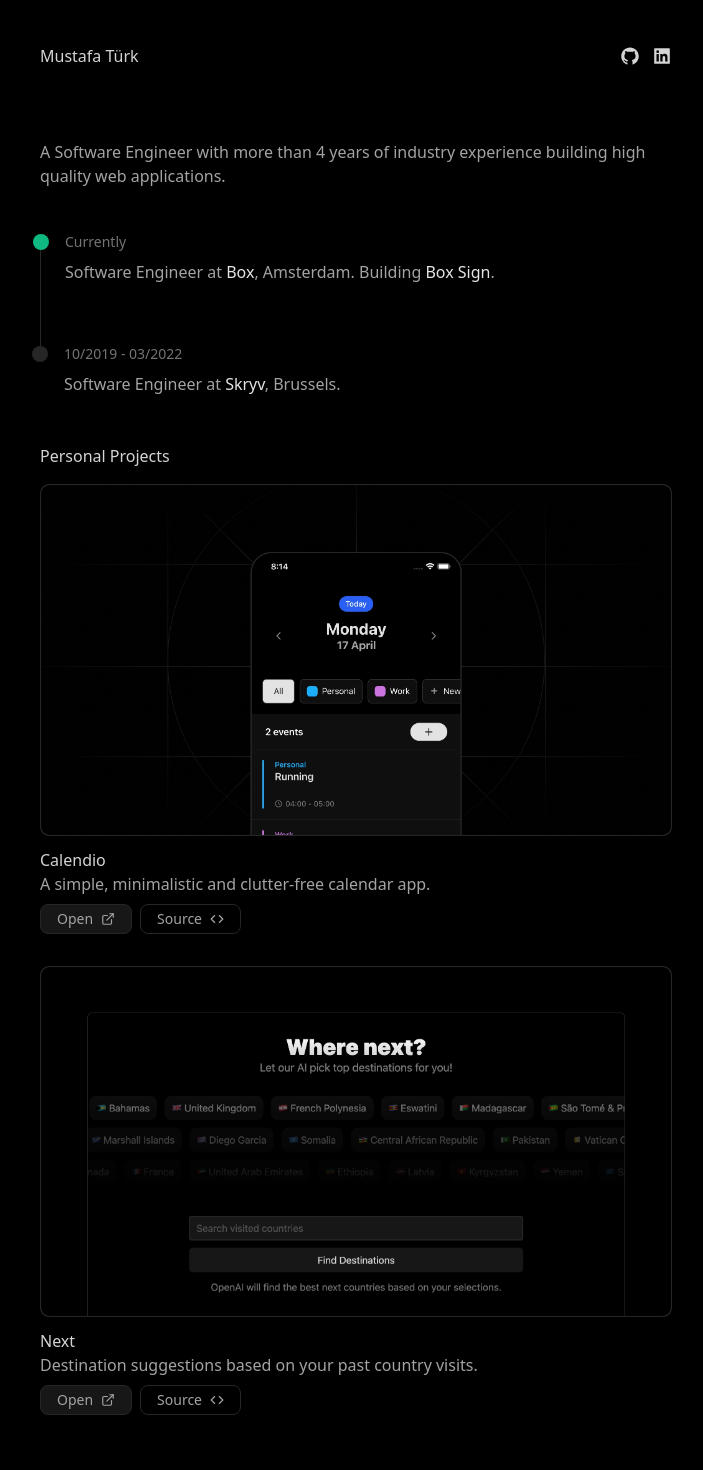
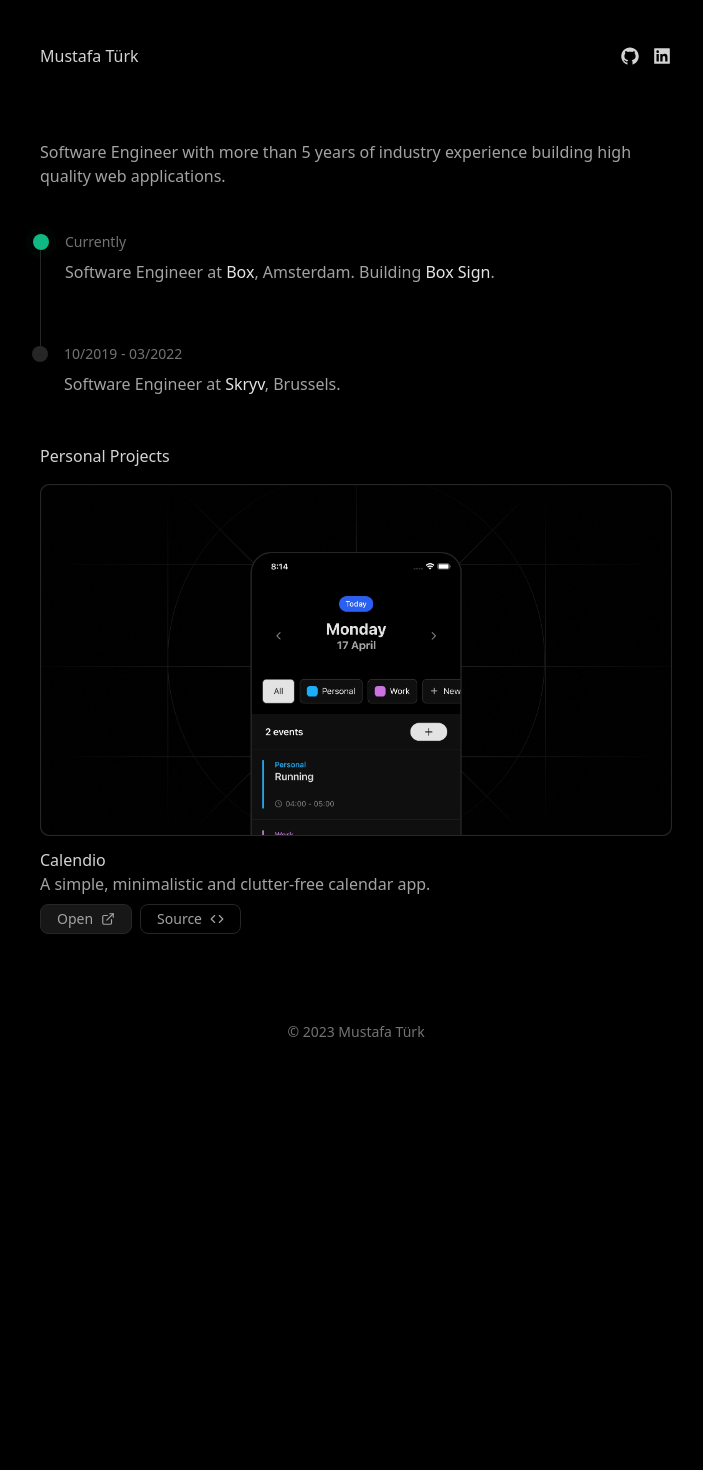
Before and after one commit to mustafa-turk/www, a Next.js app: page / in a window 1280 px wide. Shown: the top 1470 px of the page, without its empty margins (284-987 px from the left). After the commit the page ends 1062 px from the top, so only its background shows below. Built offline with nearby package versions, Linux system fonts and the light colour scheme; a web font is replaced by a local one.

Commit message:
ui fixes

```diff
--- a/src/components/home/layout.js
+++ b/src/components/home/layout.js
@@ -1,16 +1,15 @@
 import Header from "../common/header";
-import AnimatedBlob from "./animated-blob";
 
 export default function Layout({ children }) {
   return (
+    <>
       <div className='flex flex-col gap-12 max-w-2xl p-5 mx-auto mt-6 overflow-hidden'>
         <Header />
-
         {children}
-
         <footer className='text-center text-neutral-500 text-sm'>
           © 2023 Mustafa Türk
         </footer>
       </div>
+    </>
   );
 }
--- a/src/pages/index.js
+++ b/src/pages/index.js
@@ -1,7 +1,6 @@
 import Head from "next/head";
 
 import Link from "components/common/link";
-import Block from "components/home/block";
 import Layout from "components/home/layout";
 import Section from "components/home/section";
 import ExternalImage from "components/home/external-image";
@@ -26,7 +25,7 @@
         <Section index={1}>
           <Section.Heading hidden>About me</Section.Heading>
           <Section.Body>
-            A Software Engineer with more than 4 years of industry experience
+            Software Engineer with more than 5 years of industry experience
             building high quality web applications.
           </Section.Body>
         </Section>
@@ -64,13 +63,6 @@
               title='Calendio'
               description='A simple, minimalistic and clutter-free calendar app.'
             />
-            <ExternalImage
-              appUrl='https://wherenext.app'
-              imgSrc='/where-to-go.webp'
-              sourceUrl='https://github.com/mustafa-turk/where-next'
-              title='Next'
-              description='Destination suggestions based on your past country visits.'
-            />
           </Section.Body>
         </Section>
       </main>
--- a/src/styles/global.css
+++ b/src/styles/global.css
@@ -1,6 +1,10 @@
 @tailwind base;
 @tailwind components;
 @tailwind utilities;
+
+*::-webkit-scrollbar {
+  display: none;
+}
 
 html {
   @apply text-neutral-300;
```
Lines whose indentation alone changed are shown as unchanged.
